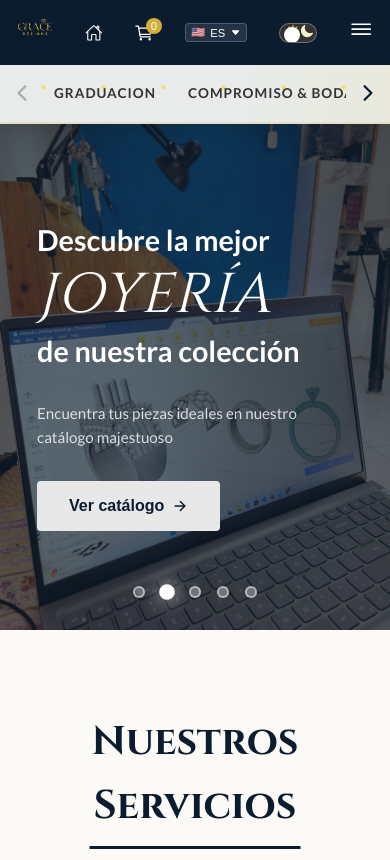
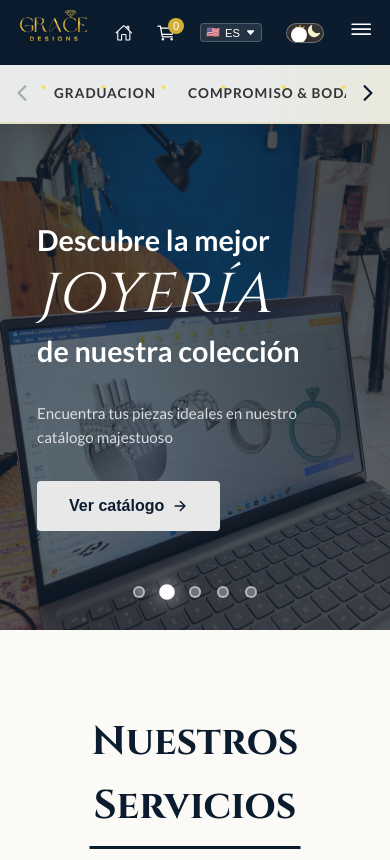
Before and after one commit to nerymart/GraceDesign, a website built with Vite: page index.html in a window 390 px wide. Shown: the top 860 px of the page. Built offline with nearby package versions, Linux system fonts and the light colour scheme.

Commit message:
UI Fix: Increase mobile logo size for better visibility

```diff
--- a/src/css/header.css
+++ b/src/css/header.css
@@ -676,7 +676,8 @@ body.dark-mode .toggle-thumb {
     }
 
     .header-logo {
-        height: 38px;
+        height: 75px;
+        /* Increased from 38px to be more prominent */
         width: auto;
     }
 
```
